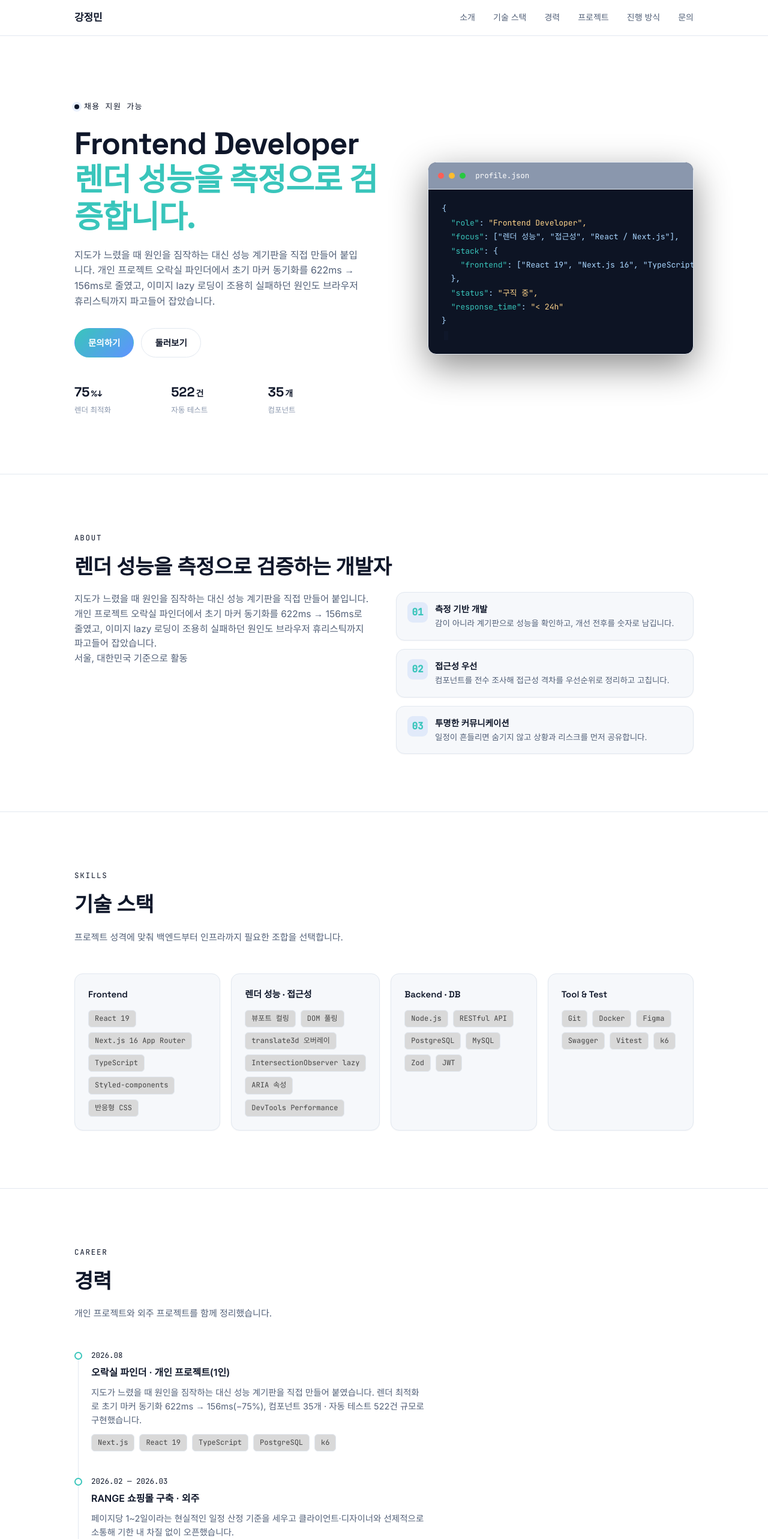
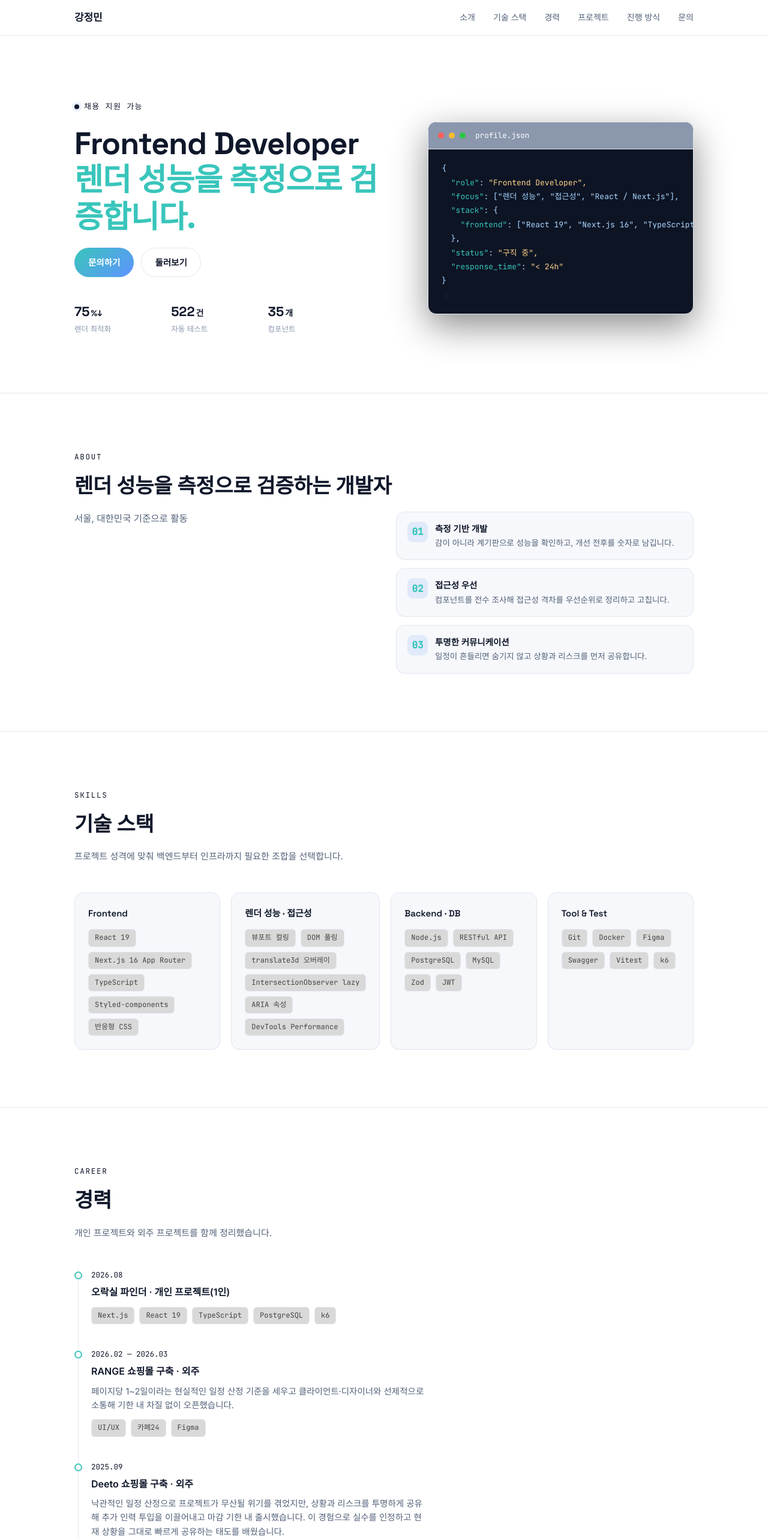
Before and after one commit to mick243/DEMO-project, a Next.js app: page / in a window 1280 px wide. Shown: the top 2566 px of the page at 60% size. Built offline with nearby package versions, Linux system fonts and the light colour scheme.

Commit message:
프로필 요약 및 특정 경력/프로젝트 설명 문구 삭제
- profile.summary 필드 및 렌더링 위치(Hero, About) 제거
- 경력 항목의 622ms → 156ms 설명(desc) 제거
- 오락실 파인더 프로젝트 summary 제거

Co-Authored-By: Claude Sonnet 5 <noreply@anthropic.com>

```diff
--- a/app/components/About.js
+++ b/app/components/About.js
@@ -22,7 +22,6 @@ export default function About() {
         <div className="about-grid">
           <Reveal delay={80}>
             <p className="about-text">
-              {profile.summary}<br/>
               {profile.location} 기준으로 활동
             </p>
           </Reveal>
--- a/app/components/Hero.js
+++ b/app/components/Hero.js
@@ -34,7 +34,6 @@ export default function Hero() {
           <br />
           <span className="accent">{profile.tagline}</span>
         </h1>
-        <p className="hero-summary">{profile.summary}</p>
         <div className="hero-actions">
           <a href="#contact" className="btn btn-primary">
             문의하기
--- a/app/data/portfolioData.js
+++ b/app/data/portfolioData.js
@@ -4,8 +4,6 @@ export const profile = {
   handle: "강정민",
   role: "Frontend Developer",
   tagline: "렌더 성능을 측정으로 검증합니다.",
-  summary:
-    "지도가 느렸을 때 원인을 짐작하는 대신 성능 계기판을 직접 만들어 붙입니다. 개인 프로젝트 오락실 파인더에서 초기 마커 동기화를 622ms → 156ms로 줄였고, 이미지 lazy 로딩이 조용히 실패하던 원인도 브라우저 휴리스틱까지 파고들어 잡았습니다.",
   location: "서울, 대한민국",
   email: "kjm3746@gmail.com",
   availability: "채용 지원 가능",
@@ -49,7 +47,6 @@ export const careers = [
   {
     period: "2026.08",
     company: "오락실 파인더 · 개인 프로젝트(1인)",
-    desc: "지도가 느렸을 때 원인을 짐작하는 대신 성능 계기판을 직접 만들어 붙였습니다. 렌더 최적화로 초기 마커 동기화 622ms → 156ms(−75%), 컴포넌트 35개 · 자동 테스트 522건 규모로 구현했습니다.",
     tags: ["Next.js", "React 19", "TypeScript", "PostgreSQL", "k6"],
   },
   {
@@ -76,8 +73,6 @@ export const projects = [
   {
     name: "오락실 파인더",
     period: "2026.08",
-    summary:
-      "내 주변 오락실의 위치·기체 컨디션·대기 인원을 점수 하나로 보여주는 지도 서비스. 렉의 원인을 계기판으로 직접 측정해 뷰포트 컬링·마커 풀링·translate3d 오버레이로 초기 마커 동기화를 622ms → 156ms(−75%)로 줄였고, 이미지 lazy 로딩이 조용히 실패하던 원인을 브라우저 휴리스틱 단위까지 파고들어 해결했습니다. 컴포넌트 35개 · API 라우트 28개 · 자동 테스트 522건.",
     tags: ["Next.js 16", "React 19", "TypeScript", "PostgreSQL", "k6", "Vitest"],
     role: "기획 · 프론트엔드 · 백엔드 · 성능 측정 전 과정 (1인 개발)",
     github: "https://github.com/mick243",
```
